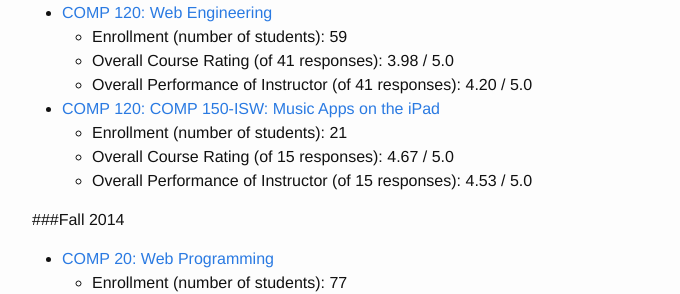
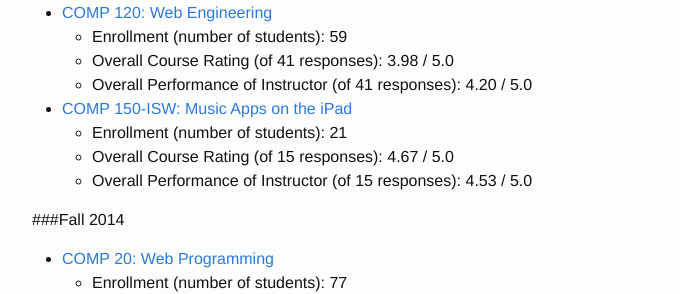
Before and after one commit to mchow01/mchow01.github.io, a Jekyll site: the page built from courses.md, in a window 1280 px wide and 900 px high, scrolled down 822 px. Shown: the part 160-454 px from the top of the window, without its empty margins (158-838 px from the left). Built offline with Jekyll 4.4.1, drawn with Linux system fonts in a browser that asks for light colours.

Commit message:
Fixed typo on courses

```diff
--- a/courses.md
+++ b/courses.md
@@ -47,7 +47,7 @@
 	* Overall Course Rating (of 41 responses): 3.98 / 5.0
 	* Overall Performance of Instructor (of 41 responses): 4.20 / 5.0
 
-* [COMP 120: COMP 150-ISW: Music Apps on the iPad](http://www.cs.tufts.edu/comp/150ISW/){:target="_blank"}
+* [COMP 150-ISW: Music Apps on the iPad](http://www.cs.tufts.edu/comp/150ISW/){:target="_blank"}
 	* Enrollment (number of students): 21
 	* Overall Course Rating (of 15 responses): 4.67 / 5.0
 	* Overall Performance of Instructor (of 15 responses): 4.53 / 5.0
```
Also changed, not shown: 2 other files.
